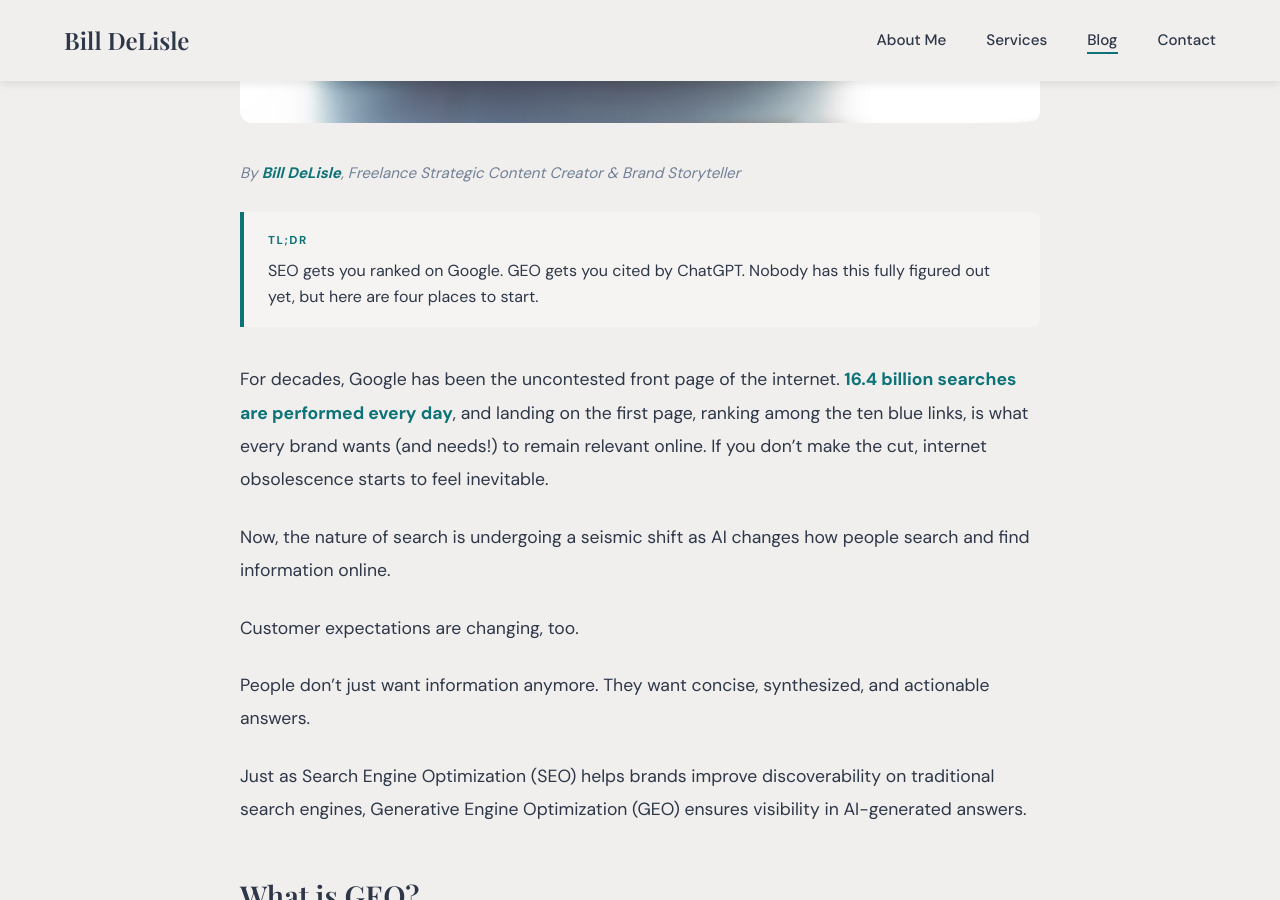
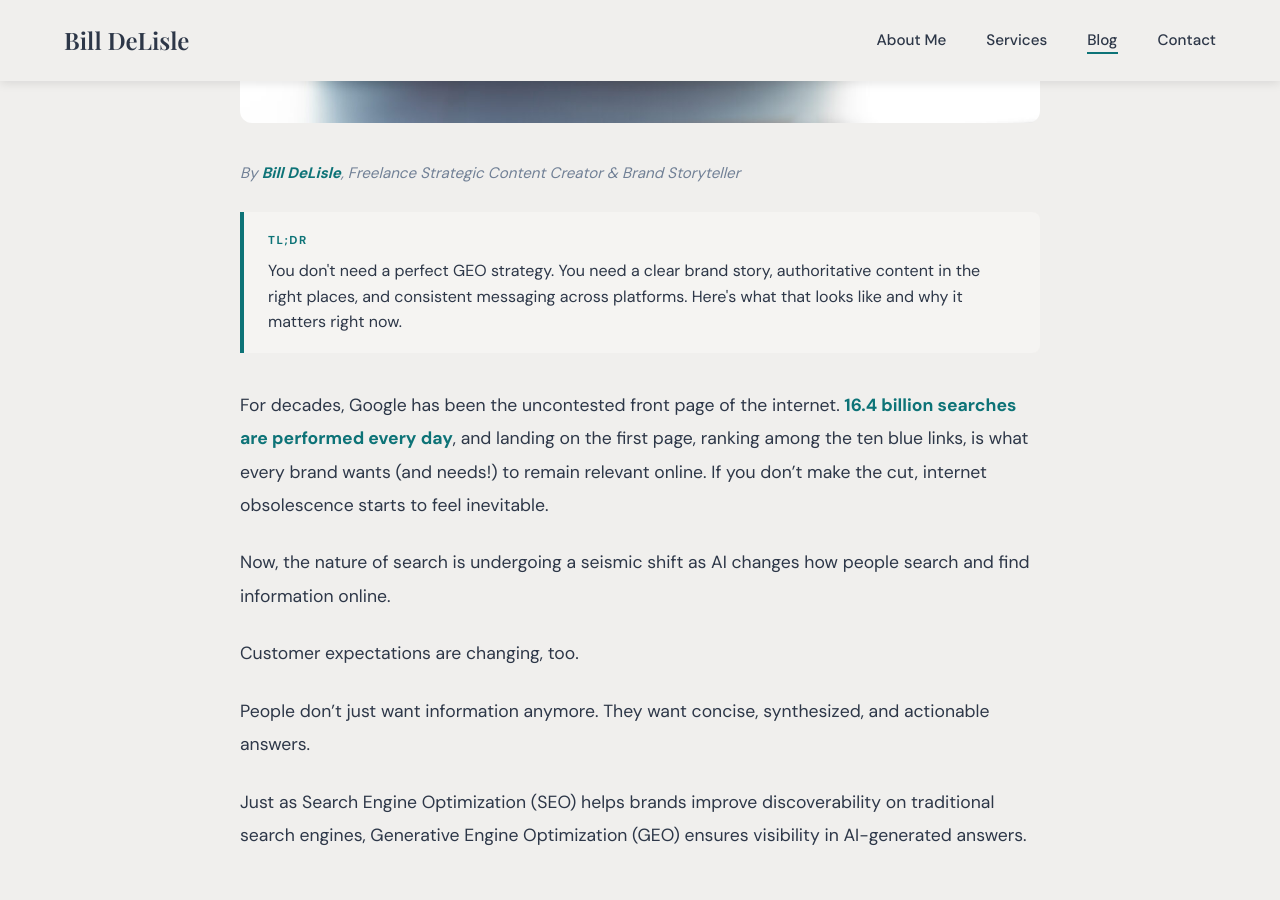
Before and after one commit to BIllDeLisle/billdelisle.com, a Jekyll site: the page built from _posts/2026-03-22-do-i-need-a-geo-strategy-in-2026.md, in a window 1280 px wide and 900 px high, scrolled down 698 px. Built offline with Jekyll 4.4.1, drawn with Linux system fonts in a browser that asks for light colours; some web fonts are replaced.

Commit message:
Update 2026-03-22-do-i-need-a-geo-strategy-in-2026.md

```diff
--- a/_posts/2026-03-22-do-i-need-a-geo-strategy-in-2026.md
+++ b/_posts/2026-03-22-do-i-need-a-geo-strategy-in-2026.md
@@ -123,7 +123,7 @@ image: /assets/images/geo-strategy-cover.jpg
 
 <div class="tldr">
   <div class="tldr-label">TL;DR</div>
-  <p>SEO gets you ranked on Google. GEO gets you cited by ChatGPT. Nobody has this fully figured out yet, but here are four places to start.</p>
+  <p>You don't need a perfect GEO strategy. You need a clear brand story, authoritative content in the right places, and consistent messaging across platforms. Here's what that looks like and why it matters right now.</p>
 </div>
 
 For decades, Google has been the uncontested front page of the internet. **[16.4 billion searches are performed every day](https://explodingtopics.com/blog/google-searches-per-day)**, and landing on the first page, ranking among the ten blue links, is what every brand wants (and needs!) to remain relevant online. If you don't make the cut, internet obsolescence starts to feel inevitable.
```
